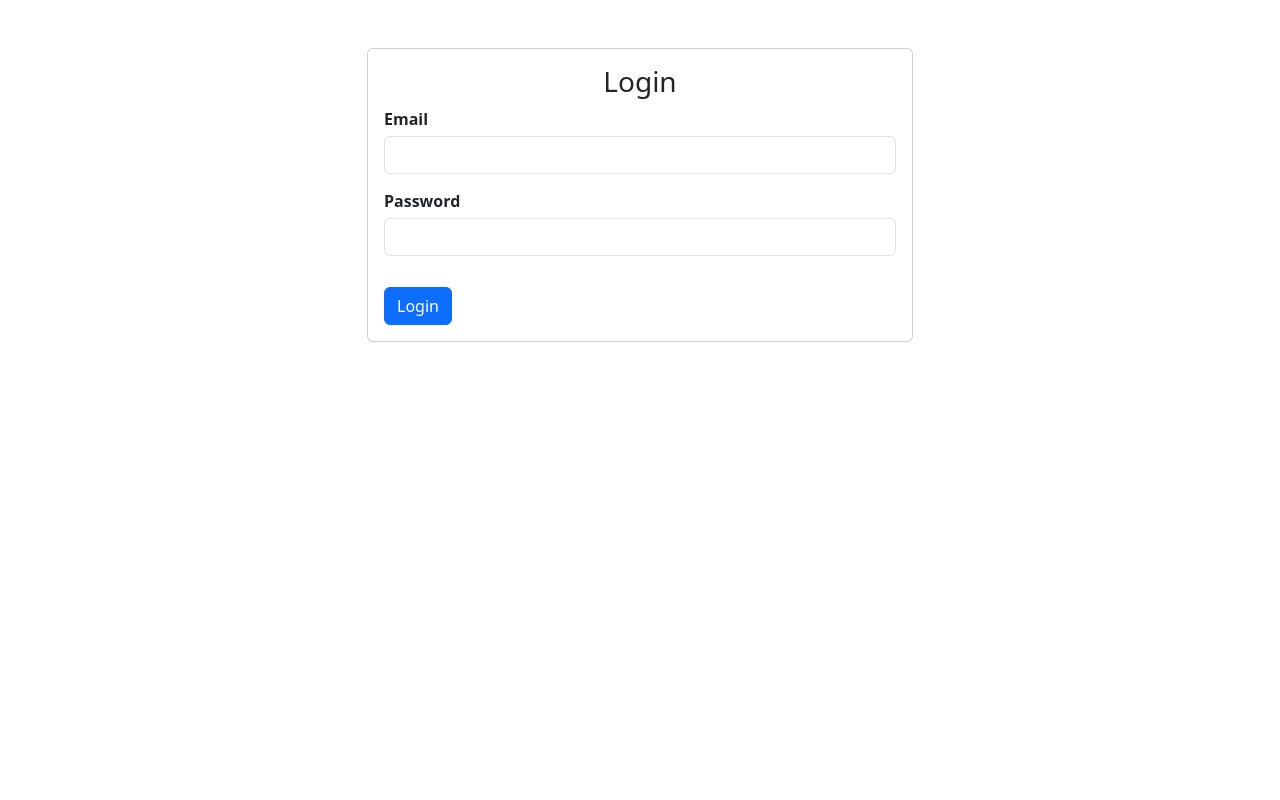
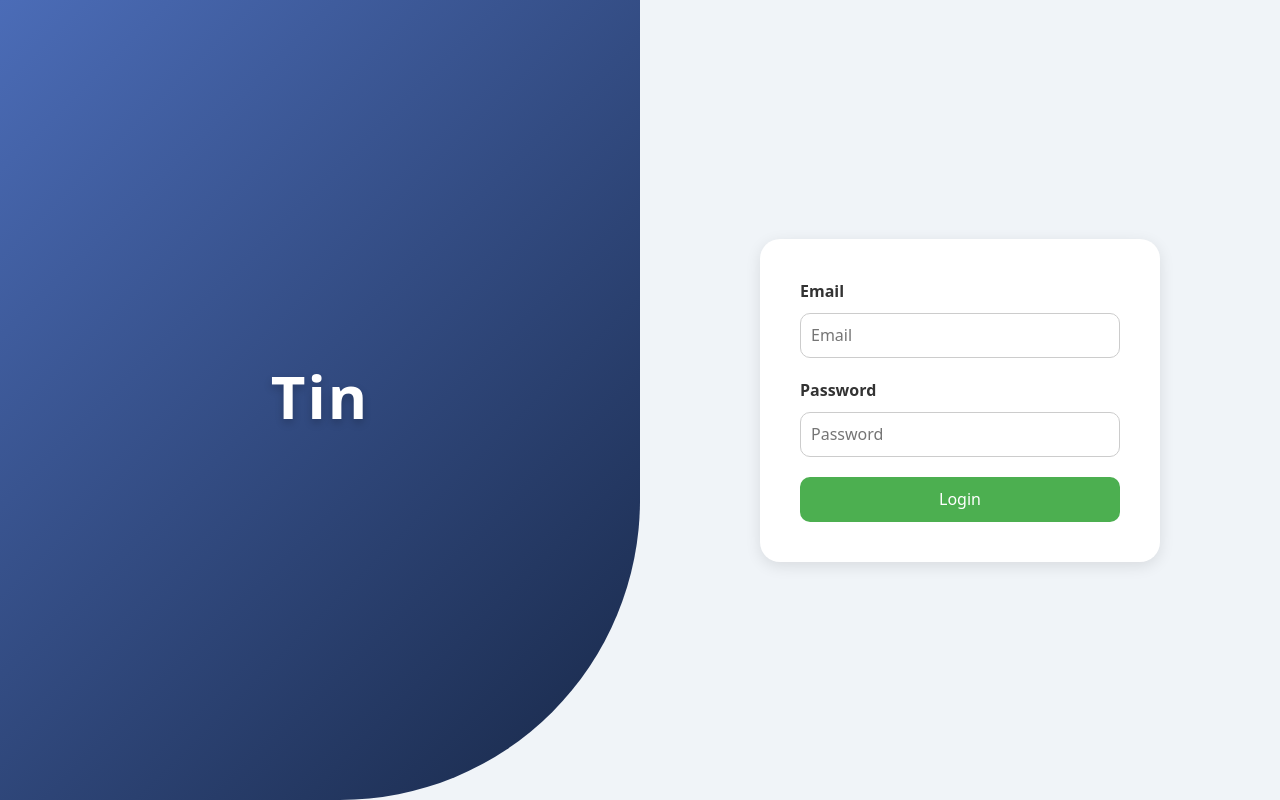
Before and after one commit to tinku0808/major-project, a React (Create React App) app in the folder frontend/: page / in a window 1280 px wide. Built offline with nearby package versions, Linux system fonts and the light colour scheme.

Commit message:
PROJECT DONE

```diff
--- a/frontend/src/components/EmployeeDashboard.js
+++ b/frontend/src/components/EmployeeDashboard.js
@@ -382,12 +382,18 @@ const EmployeeDashboard = () => {
                     <ul className="list-group">
                         {learningMaterials.map((material) => (
                             <li
-                                key={material._id}
-                                className="list-group-item"
+                            key={material._id}
+                            className="list-group-item "
+                        >
+                            <span className="d-flex align-items-center justify-content-start">{material.title}</span>
+                            <button
+                                type="button"
+                                className="btn btn-success"
                                 onClick={() => handleMaterialClick(material._id)}
                             >
-                                {material.title}
-                            </li>
+                                View Material
+                            </button>
+                        </li>
                         ))}
                     </ul>
 
--- a/frontend/src/components/Login.js
+++ b/frontend/src/components/Login.js
@@ -1,30 +1,22 @@
+
+
 // import React, { useState } from "react";
 // import { useNavigate } from "react-router-dom";
 // import axios from "axios";
-
 
 // const Login = () => {
 //     const [email, setEmail] = useState("");
 //     const [password, setPassword] = useState("");
 //     const navigate = useNavigate();
 
-//     // const handleSubmit = async (e) => {
-//     //     e.preventDefault();
-//     //     try {
-//     //         const response = await axios.post("http://localhost:5000/api/login", { email, password });
-//     //         if (response.data.role === "admin") {
-//     //             navigate("/admin-dashboard");
-//     //         } else {
-//     //             navigate("/employee-dashboard");
-//     //         }
-//     //     } catch (error) {
-//     //         alert("Invalid credentials");
-//     //     }
-//     // };
 //     const handleSubmit = async (e) => {
 //         e.preventDefault();
 //         try {
 //             const response = await axios.post("http://localhost:5000/api/login", { email, password });
+//             console.log(response)
+//             const employeeId = response.data.employeeId;
+
+//             localStorage.setItem("employeeId", employeeId);
 
 //             // Save JWT token to localStorage
 //             localStorage.setItem("token", response.data.token);
@@ -39,7 +31,6 @@
 //             alert("Invalid credentials");
 //         }
 //     };
-
 
 //     return (
 //         <div className="container">
@@ -56,6 +47,7 @@
 //                                         className="form-control"
 //                                         value={email}
 //                                         onChange={(e) => setEmail(e.target.value)}
+//                                         required
 //                                     />
 //                                 </div>
 //                                 <div className="form-group">
@@ -65,6 +57,7 @@
 //                                         className="form-control"
 //                                         value={password}
 //                                         onChange={(e) => setPassword(e.target.value)}
+//                                         required
 //                                     />
 //                                 </div>
 //                                 <button type="submit" className="btn btn-primary btn-block mt-3">
@@ -81,9 +74,11 @@
 
 // export default Login;
 
+
 import React, { useState } from "react";
 import { useNavigate } from "react-router-dom";
 import axios from "axios";
+import "../styles/login.css"; // Ensure the path is correct for your setup
 
 const Login = () => {
   const [email, setEmail] = useState("");
@@ -94,15 +89,10 @@ const Login = () => {
     e.preventDefault();
     try {
       const response = await axios.post("http://localhost:5000/api/login", { email, password });
-            console.log(response)
       const employeeId = response.data.employeeId;
-
       localStorage.setItem("employeeId", employeeId);
-
-            // Save JWT token to localStorage
       localStorage.setItem("token", response.data.token);
 
-            // Redirect based on role
       if (response.data.role === "admin") {
         navigate("/admin-dashboard");
       } else {
@@ -114,39 +104,37 @@ const Login = () => {
   };
 
   return (
-        <div className="container">
-            <div className="row justify-content-center mt-5">
-                <div className="col-md-6">
-                    <div className="card">
-                        <div className="card-body">
-                            <h3 className="card-title text-center">Login</h3>
-                            <form onSubmit={handleSubmit}>
-                                <div className="form-group">
-                                    <label>Email</label>
+    <div className="unique-login-page">
+      <div className="unique-left-section">
+        <h1 className="unique-tin-text">Tin</h1>
+      </div>
+      <div className="unique-right-section">
+        <div className="unique-form-container">
+          <form className="unique-login-form" onSubmit={handleSubmit}>
+            <div className="unique-form-group">
+              <label className="unique-form__label">Email</label>
               <input
                 type="email"
-                                        className="form-control"
+                className="unique-form__input"
                 value={email}
                 onChange={(e) => setEmail(e.target.value)}
+                placeholder="Email"
                 required
               />
             </div>
-                                <div className="form-group">
-                                    <label>Password</label>
+            <div className="unique-form-group">
+              <label className="unique-form__label">Password</label>
               <input
                 type="password"
-                                        className="form-control"
+                className="unique-form__input"
                 value={password}
                 onChange={(e) => setPassword(e.target.value)}
+                placeholder="Password"
                 required
               />
             </div>
-                                <button type="submit" className="btn btn-primary btn-block mt-3">
-                                    Login
-                                </button>
+            <button type="submit" className="unique-btn">Login</button>
           </form>
-                        </div>
-                    </div>
         </div>
       </div>
     </div>
--- a/frontend/src/components/MaterialContent.js
+++ b/frontend/src/components/MaterialContent.js
@@ -154,6 +154,9 @@ const MaterialContent = () => {
     if (!material) {
         return <p>Loading...</p>; // Show a loading message while fetching the material
     }
+    const handleBack = () => {
+        navigate(-1); // Navigates to the previous page
+      };
 
     return (
         <div className="container">
@@ -170,6 +173,14 @@ const MaterialContent = () => {
             <button className="btn btn-primary" onClick={handleTestClick}>
                 Take Test
             </button>
+            <div>
+                <button
+                    type="button"
+                    className="btn btn-danger mt-3 ml-2"
+                    onClick={handleBack}>
+                    Back
+                </button>
+        </div>
         </div>
     );
 };
--- /dev/null
+++ b/frontend/src/styles/login.css
@@ -0,0 +1,145 @@
+/* Unique styles for login page */
+.unique-login-page {
+    display: flex;
+    justify-content: space-between;
+    align-items: center;
+    height: 100vh;
+    background-color: #f0f4f8;
+}
+
+.unique-left-section {
+    width: 50%;
+    height: 100vh;
+    background: linear-gradient(135deg, #4b6cb7, #182848);
+    display: flex;
+    justify-content: center;
+    align-items: center;
+    border-bottom-right-radius: 300px;
+    animation: unique-slideInLeft 1.2s ease-in-out;
+}
+
+.unique-tin-text {
+    font-size: 60px;
+    font-weight: bold;
+    color: #fff;
+    text-align: center;
+    animation: unique-fadeIn 2s ease-in-out;
+    letter-spacing: 2px;
+    text-shadow: 0 4px 8px rgba(0, 0, 0, 0.2);
+}
+
+@keyframes unique-fadeIn {
+    0% {
+        opacity: 0;
+        transform: scale(0.5);
+    }
+    100% {
+        opacity: 1;
+        transform: scale(1);
+    }
+}
+
+@keyframes unique-slideInLeft {
+    0% {
+        transform: translateX(-100%);
+    }
+    100% {
+        transform: translateX(0);
+    }
+}
+
+.unique-right-section {
+    width: 50%;
+    padding: 20px;
+    display: flex;
+    justify-content: center;
+    align-items: center;
+}
+
+.unique-form-container {
+    width: 100%;
+    display: flex;
+    justify-content: center;
+    align-items: center;
+}
+
+.unique-login-form {
+    background-color: #fff;
+    padding: 40px;
+    border-radius: 20px;
+    box-shadow: 0 4px 15px rgba(0, 0, 0, 0.1);
+    width: 400px;
+    animation: unique-fadeInUp 1.5s ease-in-out;
+}
+
+@keyframes unique-fadeInUp {
+    0% {
+        opacity: 0;
+        transform: translateY(30px);
+    }
+    100% {
+        opacity: 1;
+        transform: translateY(0);
+    }
+}
+
+.unique-form-group {
+    margin-bottom: 20px;
+}
+
+.unique-form__label {
+    font-size: 16px;
+    font-weight: 600;
+    margin-bottom: 10px;
+    display: block;
+    color: #333;
+}
+
+.unique-form__input {
+    width: 100%;
+    height: 45px;
+    padding: 10px;
+    border: 1px solid #ccc;
+    border-radius: 10px;
+    font-size: 16px;
+    transition: all 0.3s ease;
+}
+
+.unique-form__input:hover,
+.unique-form__input:focus {
+    border-color: #4b6cb7;
+    box-shadow: 0 0 5px rgba(75, 108, 183, 0.5);
+}
+
+.unique-btn {
+    width: 100%;
+    height: 45px;
+    background-color: #4CAF50;
+    color: #fff;
+    font-size: 16px;
+    border: none;
+    border-radius: 10px;
+    cursor: pointer;
+    transition: background-color 0.3s ease, transform 0.2s ease;
+}
+
+.unique-btn:hover {
+    background-color: #3e8e41;
+    transform: scale(1.05);
+}
+
+@media (max-width: 768px) {
+    .unique-login-page {
+        flex-direction: column;
+    }
+
+    .unique-left-section, .unique-right-section {
+        width: 100%;
+        height: 50%;
+        border-bottom-right-radius: 0;
+    }
+
+    .unique-login-form {
+        width: 80%;
+    }
+}
```
Also changed, not shown: frontend/src/components/QuizPage.js (+38 -4 lines), 2 other files (tests, documents, lock files or other folders). Lines whose indentation alone changed are shown as unchanged.
